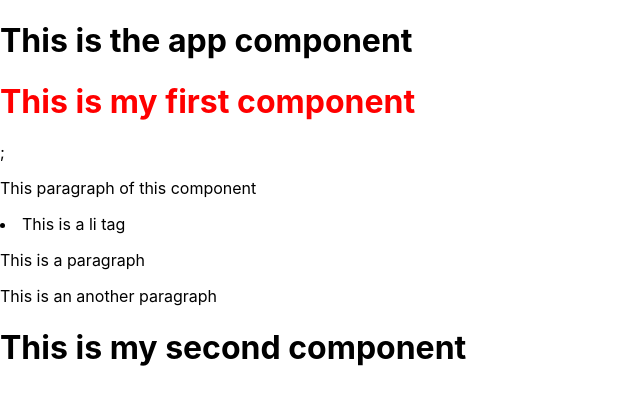
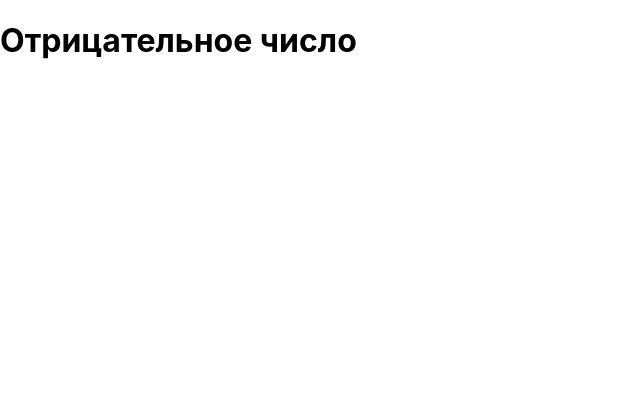
Before and after one commit to mflorya575/WebApp-Geo-Django-React, a React (Create React App) app in the folder frontend/: page / in a window 1280 px wide. Shown: the top 404 px of the page, without its empty margins (0-640 px from the left). Built offline with nearby package versions, Linux system fonts and the light colour scheme.

Commit message:
experiment with js code in react

```diff
--- a/frontend/src/App.js
+++ b/frontend/src/App.js
@@ -4,24 +4,20 @@ import SecondComponent from './Components/SecondComponent';
 import React from 'react';
 
 function App() {
-  function MyComponent() {
-    return(
-      <React.Fragment>
-        <h1 className="myStyle">This is my first component</h1>;
-        <p>This paragraph of this component</p>
-        <li>This is a li tag</li>
-        <div>
-          <p>This is a paragraph</p>
-          <p>This is an another paragraph</p>
-        </div>
-      </React.Fragment>
-    )
+
+  function AppleDisplay(num){
+    if(num===0 || num===1){
+      return `John has ${num} apple`
+    } else if(num > 1){
+      return `John has ${num} apples`
+    } else {
+      return 'Отрицательное число'
+    }
   }
+
   return (
   <div>
-    <h1>This is the app component</h1>
-    <MyComponent />
-    <SecondComponent />
+    <h1>{AppleDisplay(-5)}</h1>
   </div>
 );
 }
```
